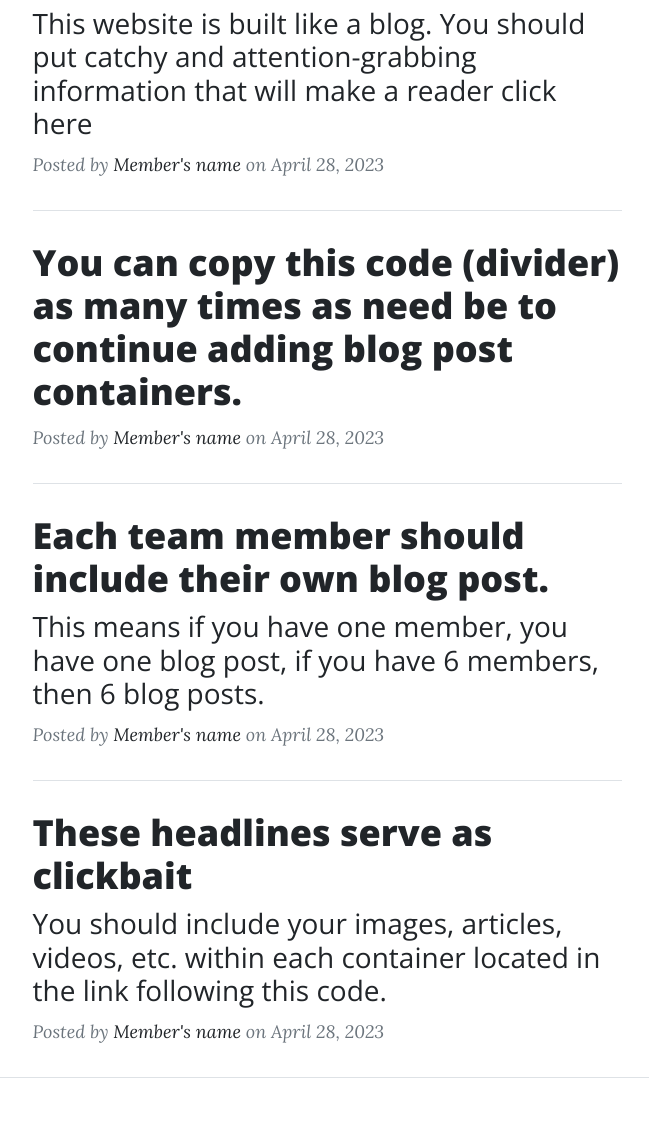
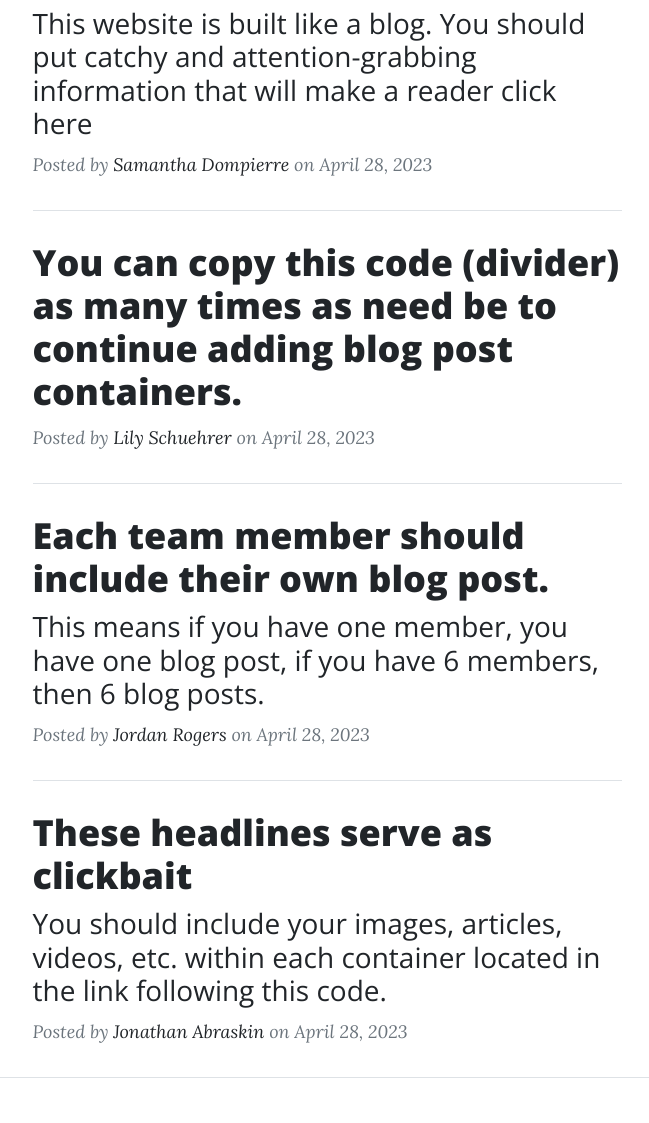
Before and after one commit to roger458/Group32ISS210-004, a plain HTML site: page index.html in a window 1280 px wide. Shown: the part 1137-2260 px from the top of the page, without its empty margins (313-962 px from the left). Drawn offline with nearby package versions, Linux system fonts and the light colour scheme.

Commit message:
Update index.html

```diff
--- a/index.html
+++ b/index.html
@@ -63,7 +63,7 @@
                         </a>
                         <p class="post-meta">
                             Posted by
-                            <a href="#!">Member's name</a>
+                            <a href="#!">Samantha Dompierre</a>
                             on April 28, 2023
                         </p>
                     </div>
@@ -74,7 +74,7 @@
                         <a href="secondpost.html"><h2 class="post-title">You can copy this code (divider) as many times as need be to continue adding blog post containers.</h2></a>
                         <p class="post-meta">
                             Posted by
-                            <a href="#!">Member's name</a>
+                            <a href="#!">Lily Schuehrer</a>
                             on April 28, 2023
                         </p>
                     </div>
@@ -88,7 +88,7 @@
                         </a>
                         <p class="post-meta">
                             Posted by
-                            <a href="#!">Member's name</a>
+                            <a href="#!">Jordan Rogers</a>
                             on April 28, 2023
                         </p>
                     </div>
@@ -102,7 +102,7 @@
                         </a>
                         <p class="post-meta">
                             Posted by
-                            <a href="#!">Member's name</a>
+                            <a href="#!">Jonathan Abraskin</a>
                             on April 28, 2023
                         </p>
                     </div>
```
